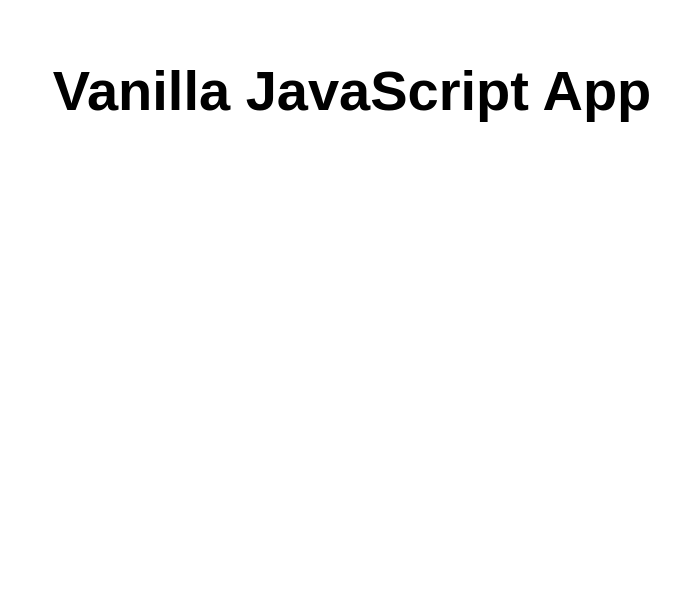
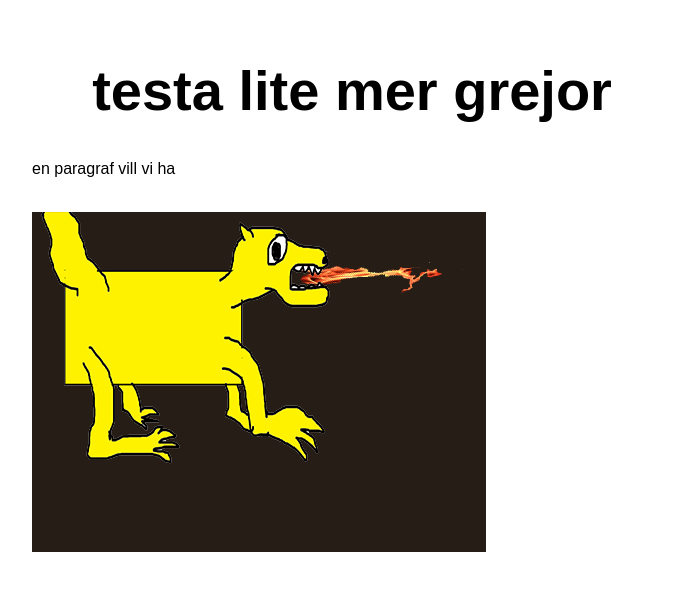
Before and after one commit to trout-mask-replica/my-first-static-web-app, a website: page src/index.html in a window 1280 px wide. Shown: the whole page, without its empty margins (288-968 px from the left). Drawn offline with Linux system fonts and the light colour scheme.

Commit message:
update contents

```diff
--- a/src/index.html
+++ b/src/index.html
@@ -5,12 +5,14 @@
   <meta charset="UTF-8">
   <meta name="viewport" content="width=device-width, initial-scale=1.0">
   <link rel="stylesheet" href="styles.css">
-  <title>Jag skiftar namn</title>
+  <title>Detta är min apapap</title>
 </head>
 
 <body>
   <main>
-    <h1>Vanilla JavaScript App</h1>
+	<h1>testa lite mer grejor</h1>
+    <p>en paragraf vill vi ha</p></br>
+    <img src="images/drakemedeld.png">
   </main>
 </body>
 
```
Also changed, not shown: src/images/drakemedeld.png (added).
